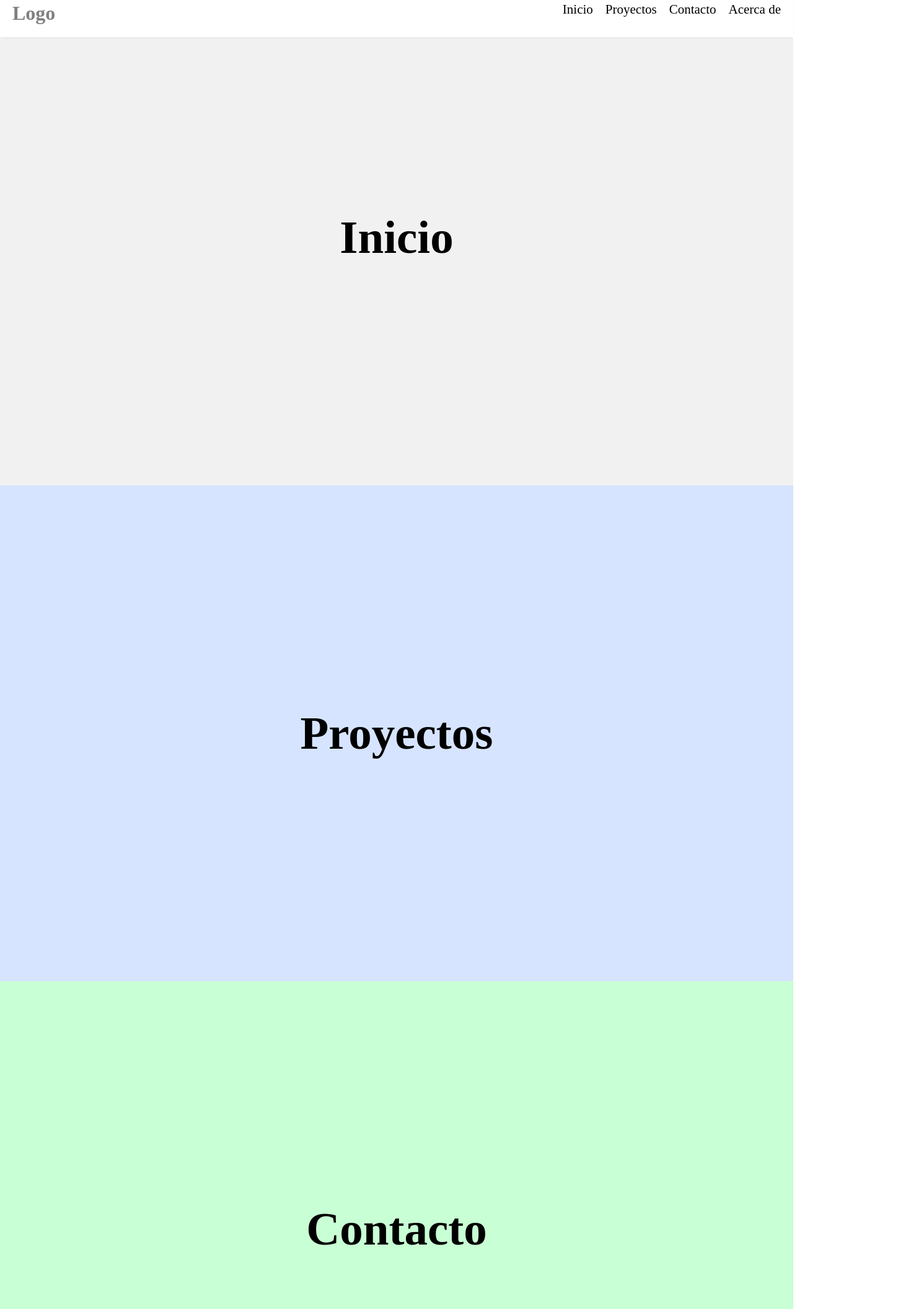
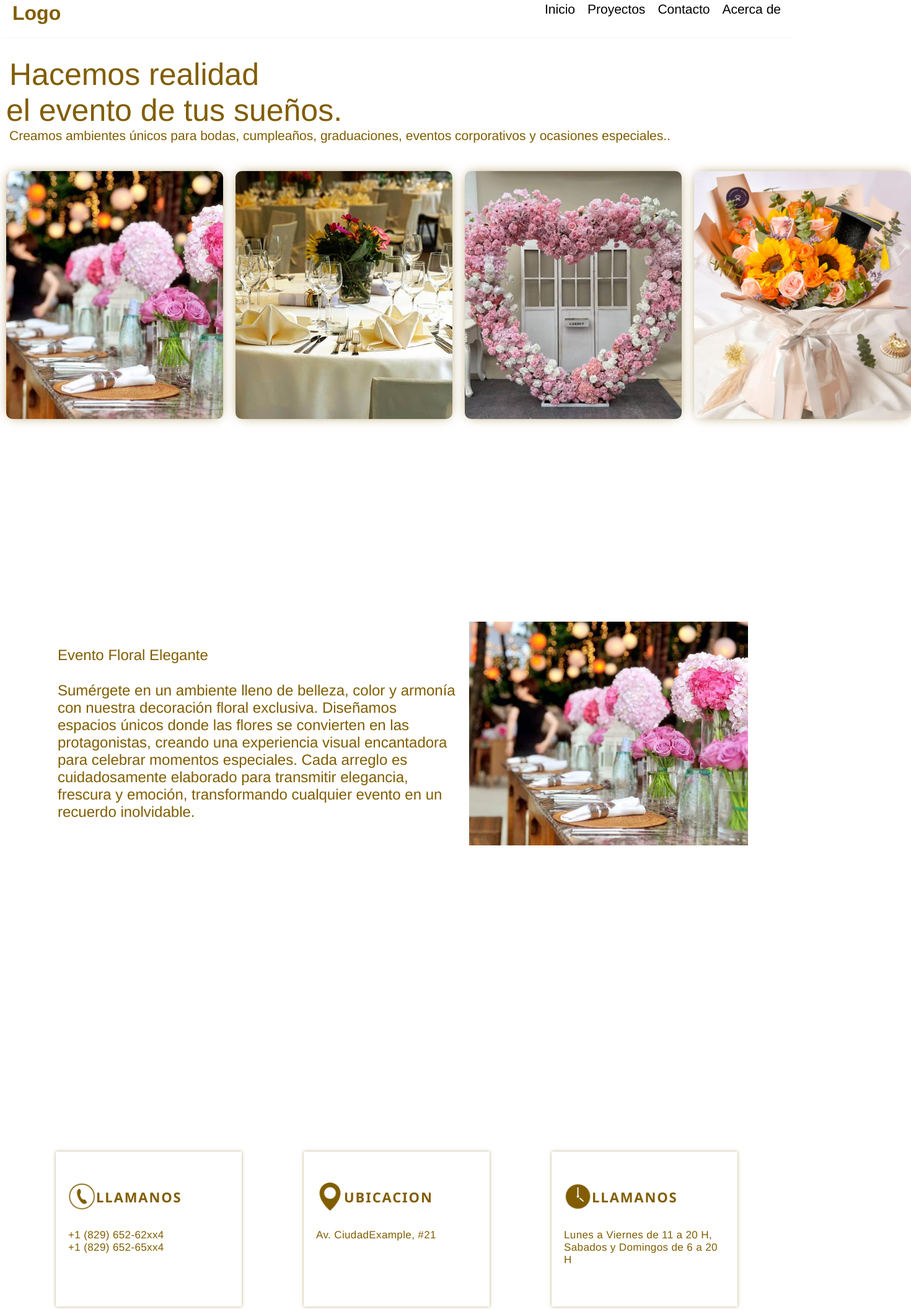
Before and after one commit to ctomyenterprise-code/deploy, a website: page public/index.html in a window 1280 px wide. Shown: the part 17-2129 px from the top of the page at 62% size, 1470 px wide, since content can reach past the window. Drawn offline with Linux system fonts and the light colour scheme.

Commit message:
Actualizado Vercel

```diff
--- a/public/index.html
+++ b/public/index.html
@@ -1,10 +1,11 @@
-<!DOCTYPE html>
+<!doctype html>
 <html lang="en">
   <head>
-    <meta charset="UTF-8">
-    <meta name="viewport" content="width=device-width, initial-scale=1.0">
+    <meta charset="UTF-8" />
+    <meta name="viewport" content="width=device-width, initial-scale=1.0" />
     <title>Demostracion Web</title>
-    <link rel="stylesheet" href="style.css">
+    <link rel="stylesheet" href="style.css" />
+    <link rel="stylesheet" href="style_dev.css" />
   </head>
   <body>
     <div class="contentNav">
@@ -12,33 +13,136 @@
         <h1>Logo</h1>
       </div>
       <div class="contentLinks">
-                <p>
-                    Inicio
-                </p>
-                <p>
-                    Proyectos
-                </p>
+        <p>Inicio</p>
+        <p>Proyectos</p>
         <p>Contacto</p>
         <p>Acerca de</p>
       </div>
     </div>
 
     <div class="containerSections">
-        <section class="section section1">
-            <h1>Inicio</h1>
+      <section class="section section1" id="inicio">
+        <div class="header-seccion">
+          <div>
+            <span class="title"> Hacemos realidad<br>el evento de tus sueños.</span>
+            <br />
+            <span class="subtittle"
+              >Creamos ambientes únicos para bodas, cumpleaños, graduaciones,
+              eventos corporativos y ocasiones especiales..</span
+            >
+          </div>
+        </div>
+        <div class="contentCategorias"></div>
+        <div class="grid-view">
+          <div
+            class="card"
+            style="
+              background: url(./assets/evento1.jpg) center/cover no-repeat;
+            ">
+            <div class="headercard"><span></span></div>
+            <div class="bodycard">
+              <button>Solicitar</button>
+            </div>
+          </div>
+          <div
+            class="card"
+            style="
+              background: url(./assets/evento2.jpg) center/cover no-repeat;
+            ">
+            <div class="headercard"></div>
+            <div class="bodycard">
+              <div class="bodycard">
+                <button>Solicitar</button>
+              </div>
+            </div>
+          </div>
+          <div
+            class="card"
+            style="
+              background: url(./assets/evento3.jpg) center/cover no-repeat;
+            ">
+            <div class="headercard"></div>
+            <div class="bodycard">
+              <div class="bodycard">
+                <button>Solicitar</button>
+              </div>
+            </div>
+          </div>
+          <div
+            class="card"
+            style="
+              background: url(./assets/evento4.webp) center/cover no-repeat;
+            ">
+            <div class="headercard"></div>
+            <div class="bodycard">
+              <div class="bodycard">
+                <button>Solicitar</button>
+              </div>
+            </div>
+          </div>
+        </div>
+      </section>
+      <section class="section section2" id="proyectos">
+        <div class="contentCardInfo">
+
+          <div class="contentInfo">
+            <p>Evento Floral Elegante</p>
+             <br>
+            <p>Sumérgete en un ambiente lleno de belleza,
+            color y armonía con nuestra decoración floral exclusiva. Diseñamos
+            espacios únicos donde las flores se convierten en las protagonistas,
+            creando una experiencia visual encantadora para celebrar momentos
+            especiales. Cada arreglo es cuidadosamente elaborado para transmitir
+            elegancia, frescura y emoción, transformando cualquier evento en un
+            recuerdo inolvidable.</p>
+          </div>
+          <div class="contentImg">
+            <img src="./assets/evento1.jpg" />
+          </div>
+        </div>
       </section>
 
-        <section class="section section2">
-            <h1>Proyectos</h1>
+      <section class="section section3" id="contactos">
+         <div class="grid-view-contact">
+            <div class="cardContact">
+                <div class="contentTittle">
+                    <img src="./assets/phone.png">
+                    <p class="tittleCard">
+                        LLAMANOS
+                    </p>
+                </div>
+                <div class="contentTel">
+                    <p>+1 (829) 652-62xx4</p>
+                    <p>+1 (829) 652-65xx4</p>
+                </div>
+            </div>
+            <div class="cardContact">
+                <div class="contentTittle">
+                    <img src="./assets/locationsvv.png">
+                    <p class="tittleCard">
+                        UBICACION
+                    </p>
+                </div>
+                <div class="contentTel">
+                    <p>Av. CiudadExample, #21</p>
+                </div>
+            </div>
+            <div class="cardContact">
+                <div class="contentTittle">
+                    <img src="./assets/timevv.png">
+                    <p class="tittleCard">
+                        LLAMANOS
+                    </p>
+                </div>
+                <div class="contentTel">
+                    <p>Lunes a Viernes de 11 a 20 H, Sabados y Domingos de 6 a 20 H</p>
+                </div>
+            </div>
+         </div>
       </section>
 
-        <section class="section section3">
-            <h1>Contacto</h1>
-        </section>
-
-        <section class="section section4">
+      <section class="section section4" id="acerca de">
         <h1>Acerca de</h1>
-
       </section>
     </div>
   </body>
--- a/public/style.css
+++ b/public/style.css
@@ -2,6 +2,7 @@
     padding:0;
     margin:0;
     box-sizing:border-box;
+    font-family: 'Franklin Gothic Medium', 'Arial Narrow', Arial, sans-serif;
 }
 
 html{
@@ -18,7 +19,7 @@ body{
     padding:20px;
     display:flex;
     justify-content:space-between;
-    box-shadow:0px 1px 4px -4px black;
+    box-shadow:0px 1px 4px -4px rgb(129, 93, 0);
     position:fixed;
     top:0;
     left:0;
@@ -27,13 +28,14 @@ body{
 }
 
 .contentLogo h1{
-    color:grey;
+    color:rgb(129, 93, 0);
 }
 
 .contentLinks{
     display:flex;
     gap:20px;
 }
+.contentLinks p{}
 
 .contentLinks p{
     font-size:21px;
@@ -42,7 +44,7 @@ body{
 }
 
 .contentLinks p:hover{
-    color:gray;
+    color:rgb(129, 93, 0);
 }
 
 /* SCROLL POR PANTALLAS */
@@ -53,22 +55,23 @@ body{
 .section{
     height:100vh;
     display:flex;
+    flex-direction: column;
     justify-content:center;
     align-items:center;
     scroll-snap-align:start;
-    font-size:50px;
+    padding-inline: 10px;
 }
 
 .section1{
-    background:#f1f1f1;
+    background:#ffffff;
 }
 
 .section2{
-    background:#d6e4ff;
+    background:#ffffff;
 }
 
 .section3{
-    background:#c8ffd4;
+    background:#ffffff;
 }
 
 .section4{
--- /dev/null
+++ b/public/style_dev.css
@@ -0,0 +1,180 @@
+.header-seccion{
+    width: 100%;
+    display: flex;
+    justify-content: space-between;
+}
+.header-seccion span{
+
+    padding-inline: 5px;
+    color: rgb(129, 93, 0);
+}
+.header-seccion .subtittle{
+    font-size: 21px;
+    color: rgb(129, 93, 0);
+}
+.header-seccion .title{
+    font-size: 50px;
+}
+.header-seccion .grid-view{
+
+}
+
+.header-seccion .btn_guia{
+    display: flex;
+    justify-content: center;
+    gap: 20px;
+}
+
+.header-seccion .btn_guia button {
+    outline: none;
+    width: 45px;
+    height: 45px;
+    border: solid 2px rgb(129, 93, 0);
+    border-radius: 50%;
+}
+.header-seccion .btn_guia button.activo{
+    background: rgb(129, 93, 0);
+    color: white;
+}
+.contentCategorias{
+    height: 45px;
+    width: 100%;
+}
+.grid-view{
+    width: 100%;
+    display: grid;
+    justify-content: space-evenly;
+    grid-template-columns: repeat(4,350px);
+    gap: 20px;
+}
+.grid-view .card {
+    color: white;
+    width: 100%;
+    height: 400px;
+    border-radius: 10px;
+    display: flex;
+    flex-direction: column;
+    justify-content: flex-end;
+    align-items: center;
+    padding: 20px;
+    box-shadow: 0px 0px 20px -7px rgb(129, 93, 0);
+
+        /* Image Background Properties */
+    background-size: cover;
+    background-position: center;
+    background-repeat: no-repeat;
+
+        justify-content: flex-end; /* Pushes the button to the bottom of the card */
+    align-items: center; /* Centers the button horizontally inside the card */
+    padding: 20px; /* Better padding spacing for the button */
+    box-shadow: 0px 0px 20px -7px rgb(129, 93, 0);
+}
+.grid-view .card button {
+    outline: none;
+    width: 120px;
+    height: 35px;
+    border: solid 2px rgb(129, 93, 0);
+    border-radius: 30px;
+    color: rgb(129, 93, 0);
+    font-size: 18px;
+    font-weight: 500;
+    display: flex;
+    justify-content: center;
+    align-items: center;
+    transition: all ease 0.3s;
+    cursor: pointer;
+
+    background: rgba(255, 255, 255, 0.8);
+
+    font-family: 'Segoe UI', Tahoma, Geneva, Verdana, sans-serif;
+
+    /* animacion */
+      /* ---> ESTADOS DE OCULTADO Y ANIMACIÓN <--- */
+    opacity: 0;                /* Hace el botón invisible */
+    visibility: hidden;        /* Evita que se pueda cliquear por error mientras está oculto */
+    transform: translateY(10px); /* Efecto opcional: el botón subirá ligeramente al aparecer */
+    transition: all ease 0.3s; /* Controla la velocidad de la transición */
+}
+
+.grid-view .card:hover button {
+    opacity: 1;                /* Lo vuelve completamente visible */
+    visibility: visible;       /* Permite interactuar con él */
+    transform: translateY(0);   /* Regresa a su posición original */
+}
+
+.grid-view .card button:hover{
+    background: rgb(129, 93, 0);
+    color: white;
+}
+
+.contentCardInfo{
+    display: flex;
+    flex-direction: row;
+    font-weight: 400;
+    background: white;
+    font-size: 19px;
+    width: 90%;
+    justify-content: end;
+}
+.contentCardInfo .contentInfo{
+    width: 100%;
+    padding:40px 20px;
+    display: flex;
+    flex-direction: column;
+    justify-content: center;
+    font-family: 'Gill Sans', 'Gill Sans MT', Calibri, 'Trebuchet MS', sans-serif;
+    font-size: 24px;
+    color: #815d00;
+
+}
+.contentCardInfo .contentImg {
+    width: 450px;
+}
+.contentCardInfo img{
+    width: 450px;
+    height: 100%;
+    object-fit: cover;
+}
+.contentCardInfo{
+
+
+}
+.grid-view-contact{
+    width: 100%;
+    display: grid;
+    justify-content: space-evenly;
+    grid-template-columns: repeat(3,300px);
+    gap: 20px;
+}
+.cardContact{
+    background: white;
+    color: #815d00;
+    width: 100%;
+    height: 250px;
+    display: flex;
+    flex-direction: column;
+    box-shadow: 0px 0px 5px 0px #815d0080;
+    padding:50px 20px; /* Better padding spacing for the button */
+}
+.cardContact {
+    display: flex;
+}
+.cardContact .contentTittle{
+    display: flex;
+    align-items: center;
+}
+.cardContact img {
+    width: 45px;
+    height: 45px;
+}
+.cardContact .tittleCard{
+    letter-spacing: 0.05cm;
+    font-weight: 600;
+    font-size: 22px;
+    font-family: 'Segoe UI', Tahoma, Geneva, Verdana, sans-serif;
+}
+.cardContact .contentTel {
+    margin-top: 30px;
+    font-size: 17px;
+    letter-spacing: 0.01cm;
+}
```
Also changed, not shown: public/assets/evento1.jpg (added), public/assets/evento2.jpg (added), public/assets/evento3.jpg (added), public/assets/evento4.webp (added), public/assets/locationsvv.png (added), public/assets/phone.png (added), public/assets/timevv.png (added), 1 other file. Lines whose indentation alone changed are shown as unchanged.
